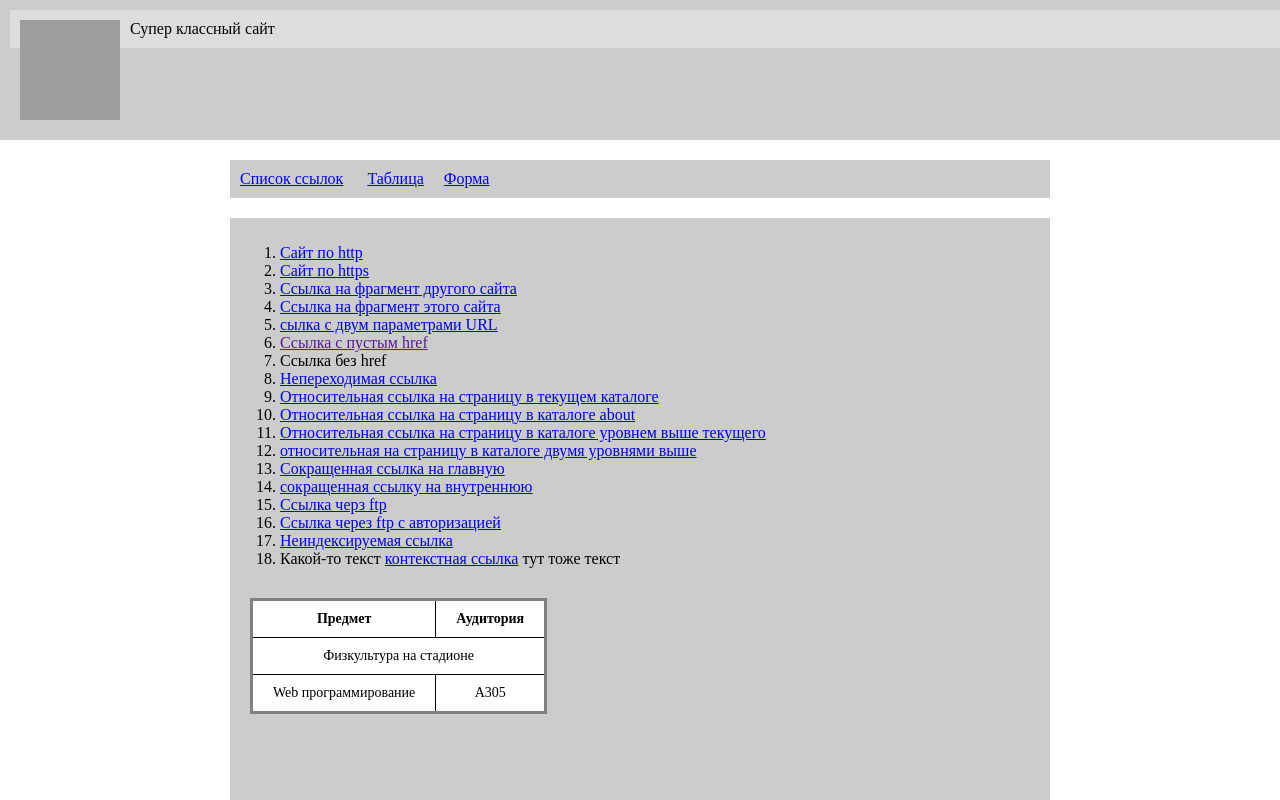
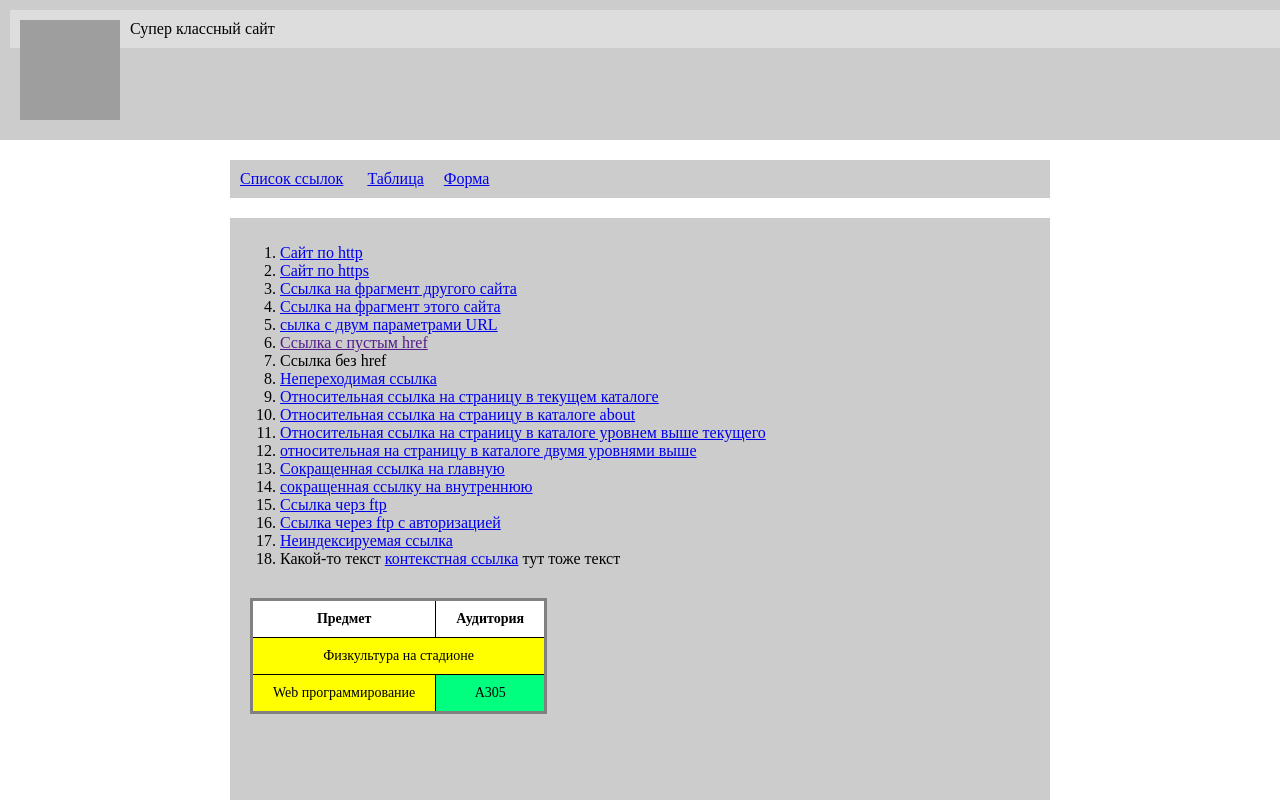
Before and after one commit to timxx21/timxx22.github.io, a plain HTML site: page index.html in a window 1280 px wide. Shown: the top 800 px of the page. Drawn offline with Linux system fonts and the light colour scheme; grey boxes are pictures that could not be loaded.

Commit message:
Update style.css

```diff
--- a/style.css
+++ b/style.css
@@ -33,19 +33,21 @@ border-width: 0 1px 1 px 0;
 border-collapse: collapse;
 text-align: center;
 }
-th, td:first-child {
-background: #fff;
-color: black;
-padding: 10px 20px;
-}
 th, td {
+background-color: #fff;
 border-style: solid;
 border-width: 0 1px 1px 0;
 border-color: black;
 }
-td {
-background: #fff;
+th, td:first-child {
+color: black;
+padding: 10px 20px;
 }
-th:first-child, td:first-child {
-text-align: center;
+td:nth-child(2n) {
+background: #00FF7F;
+color: black;
 }
+td:nth-child(2n-1) {
+background: #FFFF00;
+color: black;
+}
```
